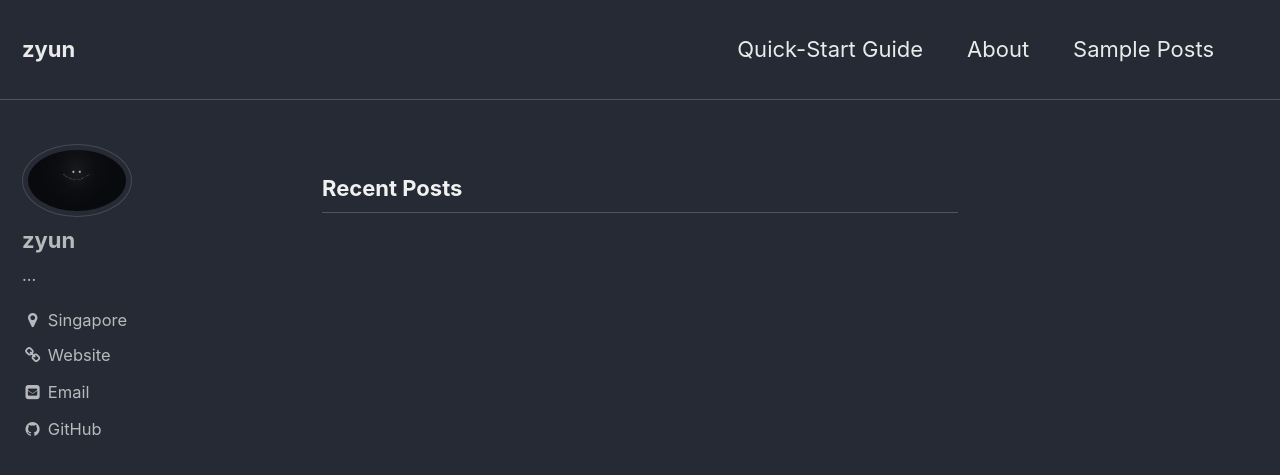
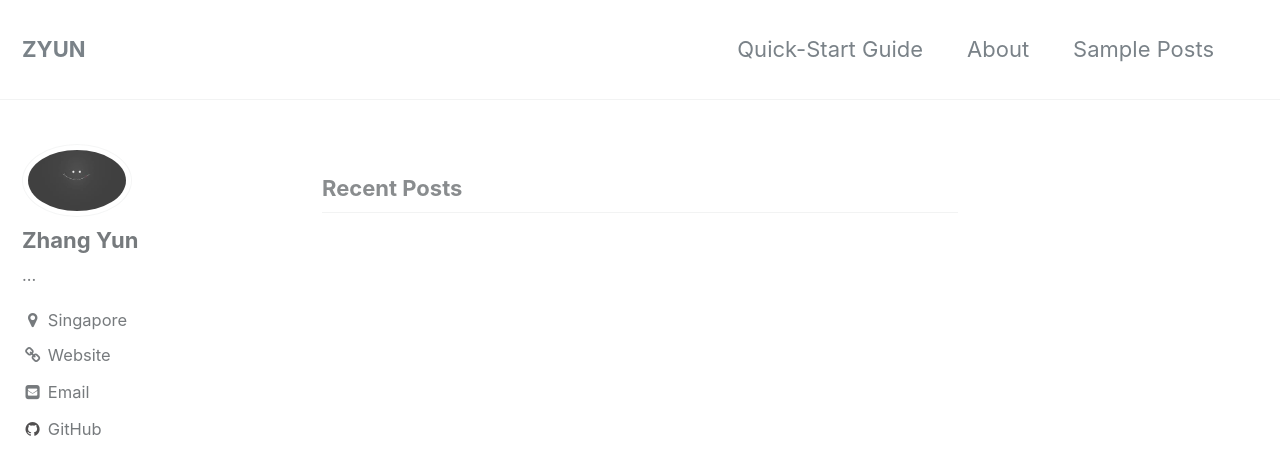
Before and after one commit to zyunsg/zyun, a Jekyll site: the page built from index.html, in a window 1280 px wide and 900 px high. Shown: the top 475 px of the window. Built offline with Jekyll 4.4.1, drawn with Linux system fonts in a browser that asks for light colours; the list of posts is cut into pages by our own code; some of the changed text lies outside the part shown.

Commit message:
Update _config.yml

```diff
--- a/_config.yml
+++ b/_config.yml
@@ -5,13 +5,13 @@
 # For technical reasons, this file is *NOT* reloaded automatically when you use
 # `jekyll serve`. If you change this file, please restart the server process.
 
-minimal_mistakes_skin    : "dark" # "air", "aqua", "contrast", "dark", "dirt", "neon", "mint", "plum", "sunrise"
+minimal_mistakes_skin    : "default" # "air", "aqua", "contrast", "dark", "dirt", "neon", "mint", "plum", "sunrise"
 
 # Site Settings
 locale                   : "en"
-title                    : "zyun"
+title                    : "ZYUN"
 title_separator          : "-"
-name                     : "zyun"
+name                     : "Zhang Yun"
 description              : "..xx."
 url                      : "https://zyunsg.github.io" # the base hostname & protocol for your site e.g. "https://mmistakes.github.io"
 baseurl                  : "/zyun" # the subpath of your site, e.g. "/blog"
@@ -82,7 +82,7 @@ analytics:
 
 # Site Author
 author:
-  name             : "zyun"
+  name             : "Zhang Yun"
   avatar           : /assets/images/bio-photo.jpg # path of avatar image, e.g. "/assets/images/bio-photo.jpg"
   bio              : "..."
   location         : "Singapore"
```
